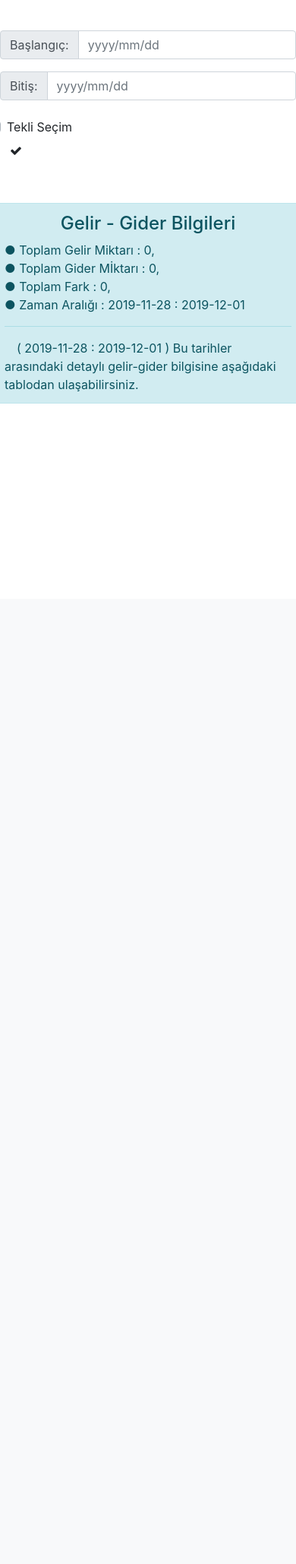
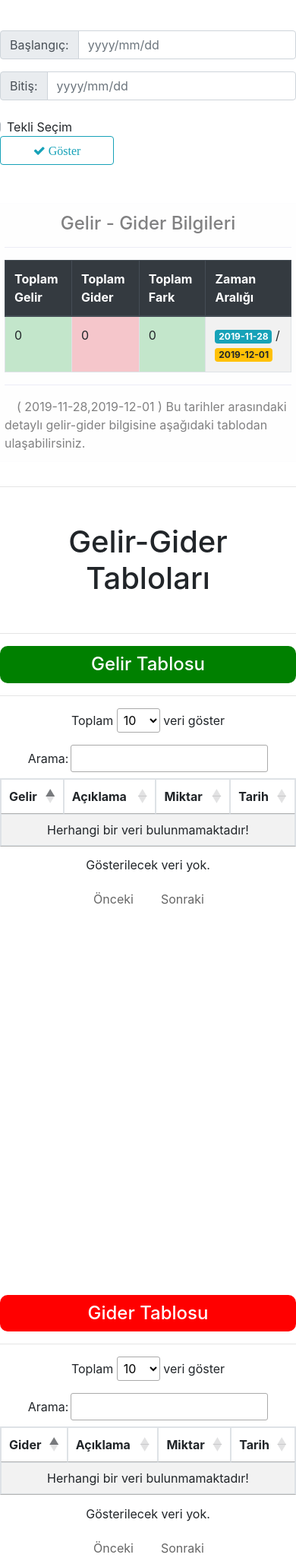
Before and after one commit to ramazancetinn/income-expense-table, a Flask app: page /endorsement in a window 390 px wide. Shown: the part 56-2114 px from the top of the page at 76% size. Before the commit the page ends 587 px from the top, so only its background shows below. Run offline with Flask 2, Linux system fonts and the light colour scheme; data that the repository does not hold is empty; some libraries are stand-ins or nearby versions.

Commit message:
final changes

```diff
--- a/src/main.py
+++ b/src/main.py
@@ -1,8 +1,7 @@
 from flask import Flask, request, render_template
 from flask_mysqldb import MySQL
-from datetime import datetime, timedelta
+from datetime import datetime, timedelta, time
 from flask import jsonify
-
 
 app = Flask(__name__)
 app.config.from_pyfile("config.py")
@@ -92,7 +91,7 @@ def endorsement():
    price_datas = { "total_income" : total_income,
                   "total_expense" : total_expense,
                   "diff"  : total_income-total_expense,
-                  "time_period" : from_date +" : "+ to_date}
+                  "time_period" : from_date +","+ to_date}
 
    print(price_datas)
 
--- /dev/null
+++ b/src/static/js/endorsement.js
@@ -0,0 +1,62 @@
+$(document).ready( function () {
+
+    // Datepicker Settings
+    /* rewrite the today button function to select today's date */
+    $.datepicker._gotoToday = function (id) { $(id).datepicker('setDate', new Date()).datepicker('hide').blur(); };
+    /* jQuery datepicker function used for selecting date */
+    $("#fromdatepicker").datepicker({
+        showAnim: "slideDown",
+        showButtonPanel: true,
+        showOptions: { direction: "up" },
+        dateFormat: "yy-mm-dd",
+        maxDate: 0
+    });
+    $("#todatepicker").datepicker({
+        showAnim: "slideDown",
+        showButtonPanel: true,
+        showOptions: { direction: "up" },
+        dateFormat: "yy-mm-dd",
+        maxDate: 0
+    });
+
+    function singleSelect() {
+    var checkBox = document.getElementById("customCheckDisabled");
+    var toDiv = document.getElementById("toDataPickerDiv");
+    if (checkBox.checked == true){
+        toDiv.hidden = true
+    } else {
+        toDiv.hidden = false
+    }
+    }
+
+    // Income-Expense Tables
+    $('#incomeTable').DataTable({
+        "language": {
+            "search": "Arama:",
+            "info": "_PAGE_. sayfa",
+            "infoEmpty": "Gösterilecek veri yok.",
+            "lengthMenu": "Toplam _MENU_ veri göster",
+            "emptyTable": "Herhangi bir veri bulunmamaktadır!",
+            "zeroRecords": "Böyle bir sonuç yok.",
+            "paginate": {
+                "previous": 'Önceki',
+                "next":     'Sonraki',
+            }
+          }
+    });
+    $('#expenseTable').DataTable({
+        "language": {
+            "search": "Arama:",
+            "info": "_PAGE_. sayfa",
+            "infoEmpty": "Gösterilecek veri yok.",
+            "lengthMenu": "Toplam _MENU_ veri göster",
+            "emptyTable": "Herhangi bir veri bulunmamaktadır!",
+            "zeroRecords": "Böyle bir sonuç yok.",
+            "paginate": {
+                "previous": 'Önceki',
+                "next":     'Sonraki',
+            }
+          }
+    });
+
+} );
--- a/src/static/js/home.js
+++ b/src/static/js/home.js
@@ -51,7 +51,7 @@ $("#expenseSubmit").on("click", ()=>{
         expense_explanation: expense_explanation,
         expense_price: expense_price
     }
-
+    console.log(expense_data)
     $.ajax({
         type: "POST",
         url: "/add_expense",
@@ -60,5 +60,5 @@ $("#expenseSubmit").on("click", ()=>{
         success: (res)=>{
             console.log(res)
         }
+    })
 })
-})
--- a/src/templates/endorsement.html
+++ b/src/templates/endorsement.html
@@ -1,14 +1,15 @@
 {% include 'includes/_navbar.html' %}
 
-
-<link rel="stylesheet" href="/static/css/bootstrap.min.css">
-<script src="/static/js/bootstrap.min.js"></script>
-
+<!-- Import js and css files -->
 <link rel="stylesheet" href="https://cdnjs.cloudflare.com/ajax/libs/font-awesome/4.7.0/css/font-awesome.min.css">
 <link rel="stylesheet" href="//code.jquery.com/ui/1.12.1/themes/base/jquery-ui.css">
 <script src="https://code.jquery.com/jquery-1.12.4.js"></script>
 <script src="https://code.jquery.com/ui/1.12.1/jquery-ui.js"></script>
-
+<link rel="stylesheet" type="text/css" href="https://cdn.datatables.net/v/bs4/dt-1.10.20/af-2.3.4/b-1.6.1/b-html5-1.6.1/r-2.2.3/sl-1.3.1/datatables.min.css"/>
+<script type="text/javascript" src="https://cdnjs.cloudflare.com/ajax/libs/pdfmake/0.1.36/pdfmake.min.js"></script>
+<script type="text/javascript" src="https://cdnjs.cloudflare.com/ajax/libs/pdfmake/0.1.36/vfs_fonts.js"></script>
+<script type="text/javascript" src="https://cdn.datatables.net/v/bs4/dt-1.10.20/af-2.3.4/b-1.6.1/b-html5-1.6.1/r-2.2.3/sl-1.3.1/datatables.min.js"></script>
+<!-- end Imports -->
 
 <form action="{{ url_for('endorsement') }}" method="POST" enctype="multipart/form-data">
     <div style="height: 40px"></div>
@@ -36,10 +37,9 @@
             <label class="custom-control-label" for="customCheckDisabled">Tekli Seçim</label>
         </div>
 
-
         <div class="col-sm-1">
-            <button title="Submit" class="btn">
-                <i class="fa fa-check classesDropdownButton"></i>
+            <button title="Submit" class="btn btn-outline-info" style="width:150px">
+                <i class="fa fa-check classesDropdownButton"> &#32; Göster</i>
             </button>
         </div>
         <div class="col-sm-1"></div>
@@ -48,52 +48,102 @@
 <div style="height: 50px"></div>
 <div class="row">
     <div class="col-sm-1"></div>
-    <div class="alert alert-info col-sm-10" role="alert">
-        <h4 class="alert-heading" style="text-align: center">Gelir - Gider Bilgileri</h4>
-        <p>
-            ● Toplam Gelir Miktarı : {{price_datas['total_income']}}, <br>
-            ● Toplam Gider Mİktarı : {{price_datas['total_expense']}}, <br>
-            ● Toplam Fark          : {{price_datas['diff']}}, <br>
-            ● Zaman Aralığı        : {{price_datas['time_period']}}
-
-        </p>
+    <div class="alert alert-light col-sm-10" role="alert">
+        <h4 class="alert-heading card-title" style="text-align: center">Gelir - Gider Bilgileri</h4>
+        <hr>
+        <table class="table table-striped table-bordered table-hover">
+            <thead class="thead-dark">
+                <tr>
+                    <th>Toplam Gelir</th>
+                    <th>Toplam Gider</th>
+                    <th>Toplam Fark</th>
+                    <th>Zaman Aralığı</th>
+                </tr>
+            </thead>
+            <tbody>
+                <tr>
+                    <td class="table-success">{{price_datas['total_income']}}</td>
+                    <td class="table-danger">{{price_datas['total_expense']}}</td>
+                    <td class="{{ 'table-danger' if price_datas['diff'] < 0 else 'table-success'}}  some_value %}">{{price_datas['diff']}}</td>
+                    {% set list1 = price_datas['time_period'].split(',') %}
+                    <td><span style="size: 50px;" class="badge badge-info">{{  list1[0] }}</span> / <span class="badge badge-warning">{{  list1[1] }}</span></td>
+                </tr>
+            </tbody>
+        </table>
         <hr>
         <p class="mb-0"> &emsp;( {{price_datas['time_period']}} ) Bu tarihler arasındaki detaylı gelir-gider bilgisine aşağıdaki tablodan ulaşabilirsiniz.</p>
     </div>
     <div class="col-sm-1"></div>
 </div>
 
-
-
-<!-- Gelir Gider tabloları ve sonuçları gösterilecek -->
-
-
-<script>
-    /* rewrite the today button function to select today's date */
-    $.datepicker._gotoToday = function (id) { $(id).datepicker('setDate', new Date()).datepicker('hide').blur(); };
-    /* jQuery datepicker function used for selecting date */
-    $("#fromdatepicker").datepicker({
-        showAnim: "slideDown",
-        showButtonPanel: true,
-        showOptions: { direction: "up" },
-        dateFormat: "yy-mm-dd",
-        maxDate: 0
-    });
-    $("#todatepicker").datepicker({
-        showAnim: "slideDown",
-        showButtonPanel: true,
-        showOptions: { direction: "up" },
-        dateFormat: "yy-mm-dd",
-        maxDate: 0
-    });
-
-    function singleSelect() {
-        var checkBox = document.getElementById("customCheckDisabled");
-        var toDiv = document.getElementById("toDataPickerDiv");
-        if (checkBox.checked == true) {
-            toDiv.hidden = true
-        } else {
-            toDiv.hidden = false
-        }
-    }
-</script>
+<!-- Income && Expense Tables -->
+<hr>
+<h1 class="text-center m-5">Gelir-Gider Tabloları</h1>
+<hr>
+<div class="row">
+    <div class="col-md-6">
+        <div class="row">
+            <div class="col-md-1"></div>
+            <div class="col-md-10">
+                <caption style="margin-bottom: 5px; background-color: green;"><h4 class="text-center" style="border-radius: 10px;padding: 10px; background-color: green; color: white;">Gelir Tablosu</h4></caption>
+                <hr>
+                <table id="incomeTable" class="table table-striped table-bordered table-hover">
+                    <thead>
+                        <tr>
+                            <th>Gelir</th>
+                            <th>Açıklama</th>
+                            <th>Miktar</th>
+                            <th>Tarih</th>
+                        </tr>
+                    </thead>
+                    <tbody>
+                        {% for income in income_list %}
+                        <tr>
+                            <td>{{income["income_type"]}}</td>
+                            <td>{{income["income_explanation"]}}</td>
+                            <td>{{income["income_price"]}}</td>
+                            <td>{{income["income_date"]}}</td>
+                        </tr>
+                        {% endfor %}
+                    </tbody>
+                </table>
+            </div>
+            <div class="col-md-1"></div>
+        </div>
+    </div>
+    <div class="col-md-6">
+        <div class="row">
+            <div class="col-md-1">
+                <div class="vl" style="margin-left: -10px;border-left: 1px solid gray; height: 500px;"></div>
+            </div>
+            <div class="col-md-10">
+                <caption style="margin-bottom: 5px;"><h4 class="text-center" style="border-radius: 10px;padding: 10px; background-color: red; color: white;">Gider Tablosu</h4></caption>
+                <hr>
+                <table id="expenseTable" class="table table-striped table-bordered">
+                    <thead>
+                        <tr>
+                            <th>Gider</th>
+                            <th>Açıklama</th>
+                            <th>Miktar</th>
+                            <th>Tarih</th>
+                        </tr>
+                    </thead>
+                    <tbody>
+                            {% for expense in expense_list %}
+                            <tr>
+                                <td>{{expense["expense_type"]}}</td>
+                                <td>{{expense["expense_explanation"]}}</td>
+                                <td>{{expense["expense_price"]}}</td>
+                                <td>{{expense["expense_date"]}}</td>
+                            </tr>
+                            {% endfor %}
+                    </tbody>
+                </table>
+            </div>
+            <div class="col-md-1"></div>
+        </div>
+    </div>
+</div>
+<!-- END Income && Expense Tables -->
+<!-- Import endorsement.js -->
+<script src="/static/js/endorsement.js"></script>
--- a/src/templates/home.html
+++ b/src/templates/home.html
@@ -118,7 +118,7 @@
         </div>
         <div class="modal-footer">
             <button type="expenseCancel" class="btn btn-danger" data-dismiss="modal">İptal</button>
-            <button type="expenseSubmit" class="btn btn-success">Gider Ekle</button>
+            <button type="button" id="expenseSubmit" class="btn btn-success">Gider Ekle</button>
         </div>
         </div>
     </div>
```
Also changed, not shown: src/templates/temp.html (added, +86 -0 lines).
